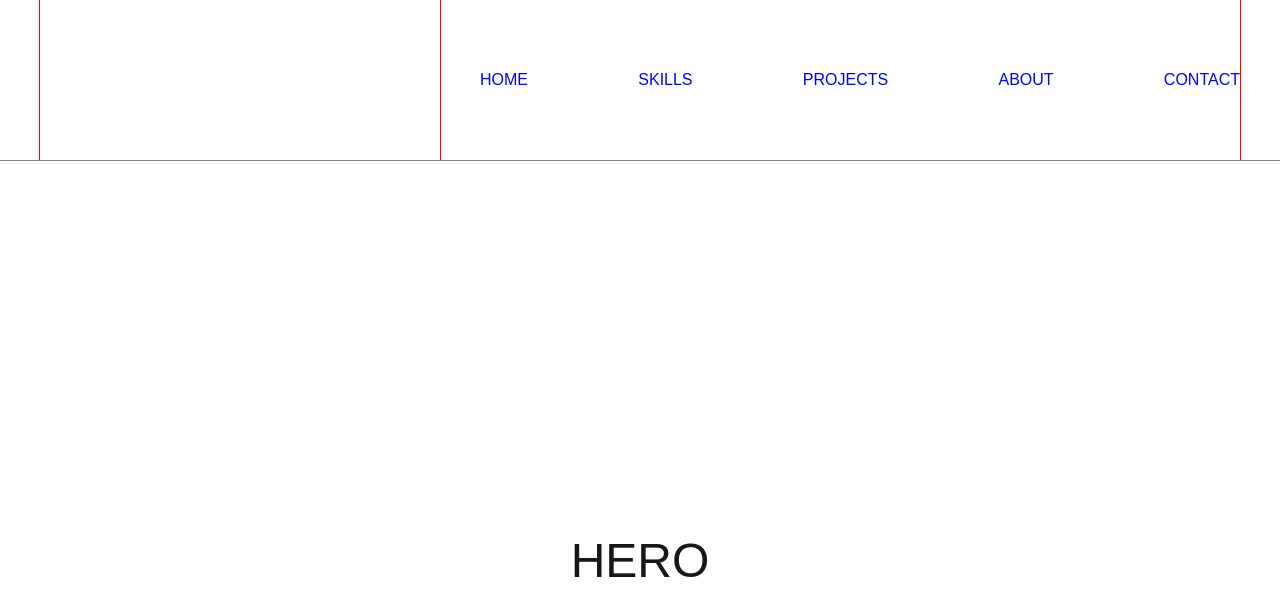
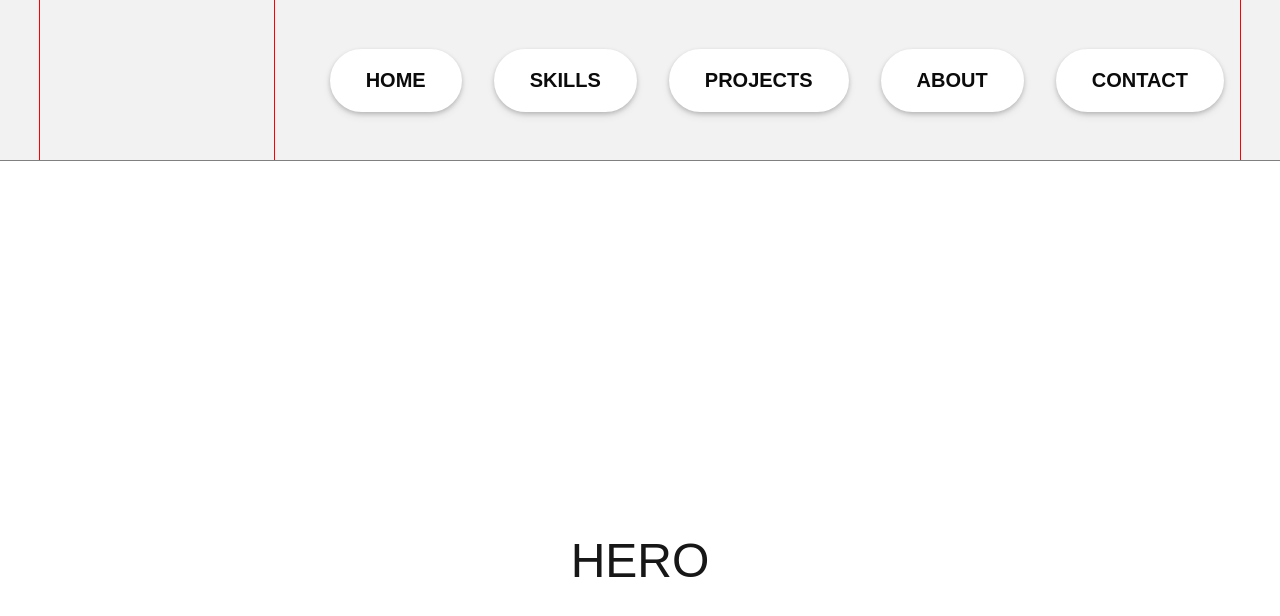
Before and after one commit to hoainb1303/hoai-portfolio, a Next.js app: page / in a window 1280 px wide. Shown: the top 616 px of the page. Built offline with nearby package versions, Linux system fonts and the light colour scheme.

Commit message:
Practing shadows on NavItem

```diff
--- a/components/NavBar.module.css
+++ b/components/NavBar.module.css
@@ -1,5 +1,23 @@
+:root {
+  /* bg-colors */
+  --primary: oklch(0.65 0.15 264);
+  --bg-dark: oklch(0.92 0 264);
+  --bg: oklch(0.96 0 264);
+  --bg-light: oklch(1 0 264);
+  /* text-colors */
+  --text: oklch(0.15 0 264);
+  --text-muted: oklch(0.4 0 264);
+  /* shadows */
+  --shadow-s: inset 0 1px 2px #ffffff30, /* top highlight */ 0 1px 2px #00000030,
+    /* dark shadow */ 0 2px 4px #00000015; /* soft shadow */
+  --shadow-m: inset 0 1px 2px #ffffff50, /* top highlight */ 0 2px 4px #00000030,
+    /* dark shadow */ 0 4px 8px #00000015; /* soft shadow */
+  --shadow-l: inset 0 1px 2px #ffffff70, /* top highlight */ 0 4px 6px #00000030,
+    /* dark shadow */ 0 6px 10px #00000015; /* soft shadow */
+}
+
 .navBar {
-  background: white;
+  background: var(--bg);
   height: 10rem;
   width: 100%;
 
@@ -38,11 +56,24 @@
 }
 
 .navItem {
-  color: blue;
+  background: var(--bg-light);
+  padding: 0.75rem 1.75rem;
+  margin: 0 1rem;
+
+  border-radius: 10rem;
+  border: 0.5rem solid var(--bg-light);
+  color: var(--text);
+
+  font-size: 1.25rem;
+  font-weight: 700;
 
   cursor: pointer;
+  box-shadow: var(--shadow-m);
+
+  transition: 0.2s ease;
 }
 
 .navItem:hover {
-  color: red;
+  color: var(--bg);
+  background: red;
 }
```
